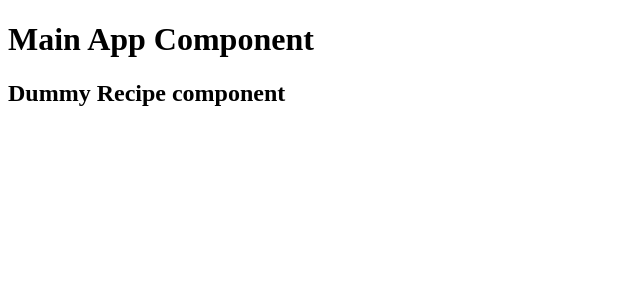
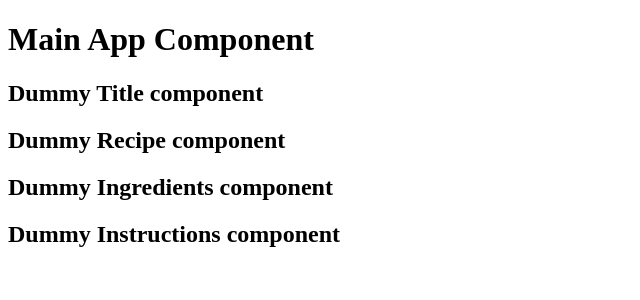
Before and after one commit to iqbalyarkhan/recipes, a React (Create React App) app: page / in a window 1280 px wide. Shown: the top 300 px of the page, without its empty margins (0-640 px from the left). Built offline with nearby package versions, Linux system fonts and the light colour scheme.

Commit message:
add recipe skeleton

```diff
--- a/src/App.tsx
+++ b/src/App.tsx
@@ -1,11 +1,17 @@
 import React from "react";
 import { Recipe } from "../src/Recipe";
+import { Ingredients } from "./Ingredients";
+import { Instructions } from "./Instructions";
+import { Title } from "./Title";
 
 function App() {
   return (
     <div className="App">
       <h1>Main App Component</h1>
+      <Title />
       <Recipe />
+      <Ingredients />
+      <Instructions />
     </div>
   );
 }
```
